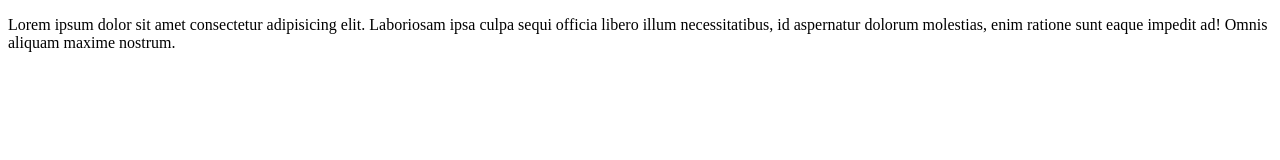
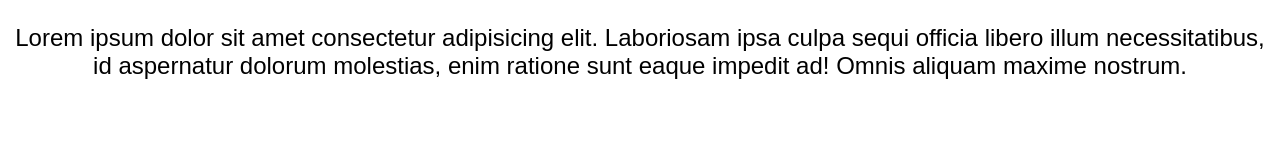
Before and after one commit to HarisTakam/projet-git, a plain HTML site: page index.html in a window 1280 px wide. Drawn offline with Linux system fonts and the light colour scheme.

Commit message:
Création du fichier style.css et Ajout du lien dans le fichier index.html

```diff
--- a/index.html
+++ b/index.html
@@ -5,6 +5,7 @@
     <meta http-equiv="X-UA-Compatible" content="IE=edge">
     <meta name="viewport" content="width=device-width, initial-scale=1.0">
     <title>Document</title>
+    <link rel="stylesheet" href="style.css">
 </head>
 <body>
     <p>
--- /dev/null
+++ b/style.css
@@ -0,0 +1,5 @@
+p{
+    font-family: sans-serif;
+    text-align: center;
+    font-size: x-large;
+}
```
